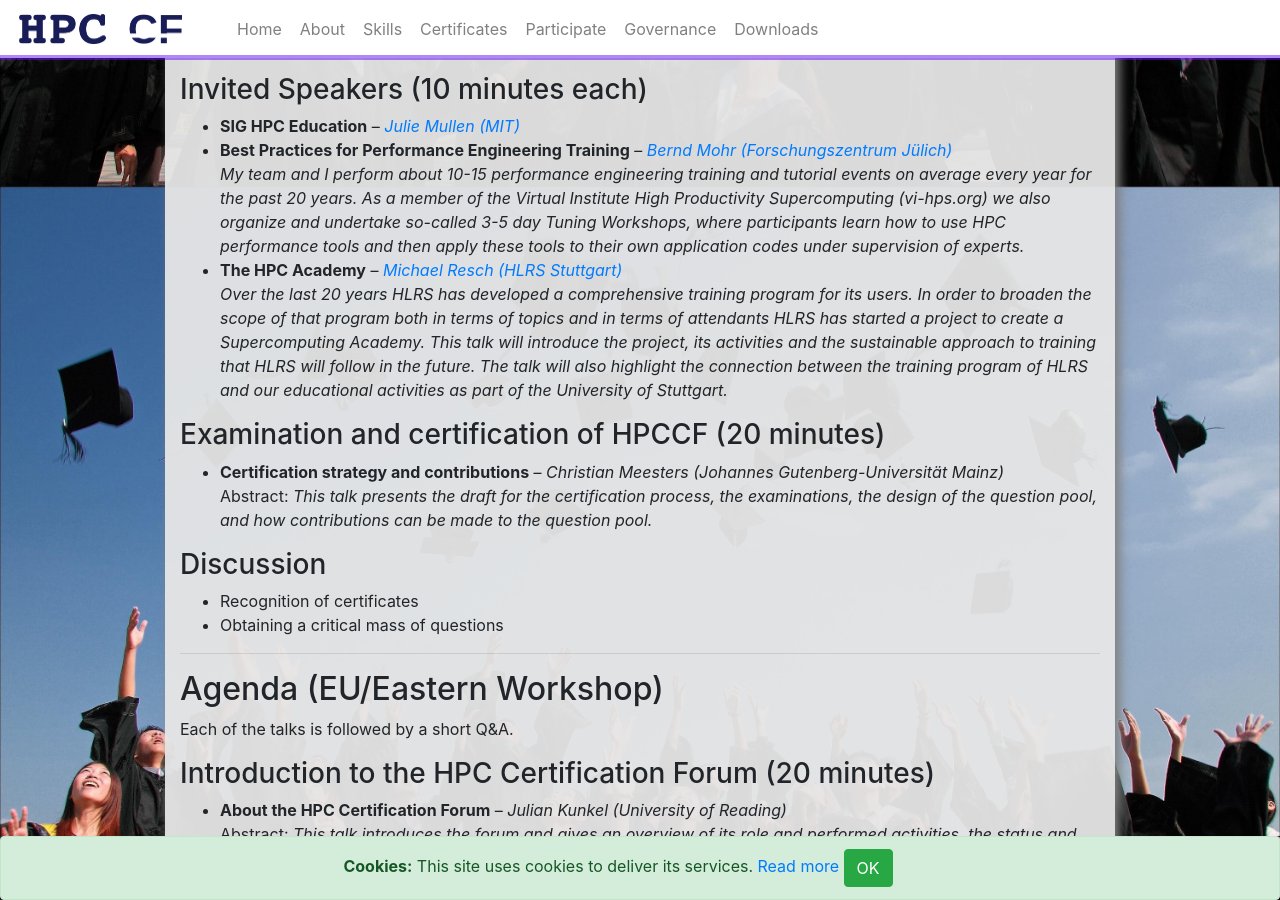
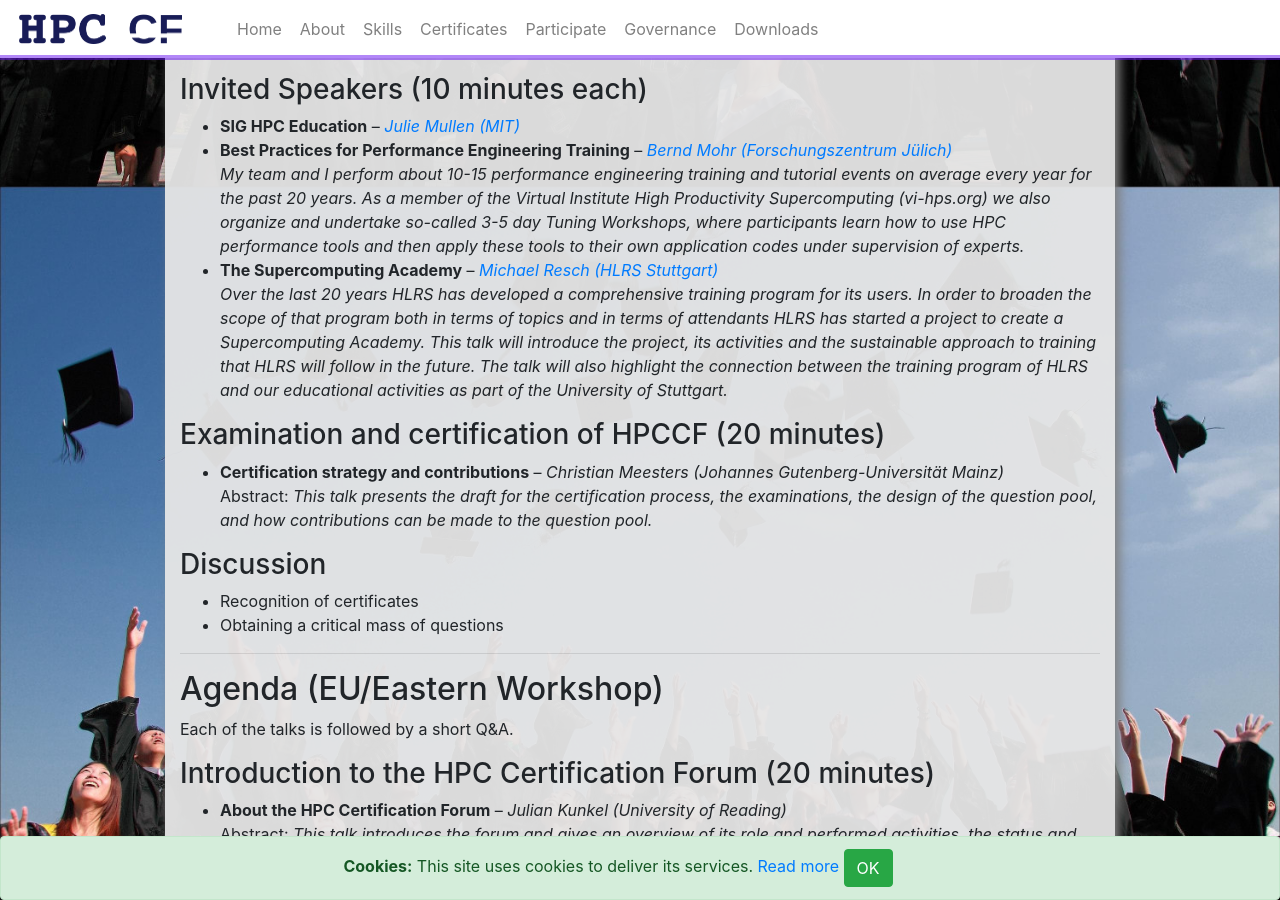
Before and after one commit to HPC-certification-forum/www, a Jekyll site: the page built from data/_posts/2020-05-18-workshop.md, in a window 1280 px wide and 900 px high, scrolled down 1520 px. Built offline with Jekyll 4.4.1, drawn with Linux system fonts in a browser that asks for light colours.

Commit message:
Fix title

```diff
--- a/data/_posts/2020-05-18-workshop.md
+++ b/data/_posts/2020-05-18-workshop.md
@@ -56,7 +56,7 @@
 ### Invited Speakers (10 minutes each)
   * **SIG HPC Education** -- *[Julie Mullen (MIT)](https://www.ll.mit.edu/biographies/julie-mullen)*
   * **Best Practices for Performance Engineering Training** -- *[Bernd Mohr (Forschungszentrum Jülich)](https://www.fz-juelich.de/SharedDocs/Personen/IAS/JSC/EN/staff/mohr_b.html)* <br/> *My team and I perform about 10-15 performance engineering training and tutorial events on average every year for the past 20 years. As a member of the Virtual Institute High Productivity Supercomputing (vi-hps.org) we also organize and undertake so-called 3-5 day Tuning Workshops, where participants learn how to use HPC performance tools and then apply these tools to their own application codes under supervision of experts.*
-  * **The HPC Academy** -- *[Michael Resch (HLRS Stuttgart)](https://www.hlrs.de/about-us/organization/people/person/resch/)* <br/> *Over the last 20 years HLRS has developed a comprehensive training program for its users. In order to broaden the scope of that program both in terms of topics and in terms of attendants HLRS has started a project to create a Supercomputing Academy. This talk will introduce the project, its activities and the sustainable approach to training that HLRS will follow in the future. The talk will also highlight the connection between the training program of HLRS and our educational activities as part of the University of Stuttgart.*
+  * **The Supercomputing Academy** -- *[Michael Resch (HLRS Stuttgart)](https://www.hlrs.de/about-us/organization/people/person/resch/)* <br/> *Over the last 20 years HLRS has developed a comprehensive training program for its users. In order to broaden the scope of that program both in terms of topics and in terms of attendants HLRS has started a project to create a Supercomputing Academy. This talk will introduce the project, its activities and the sustainable approach to training that HLRS will follow in the future. The talk will also highlight the connection between the training program of HLRS and our educational activities as part of the University of Stuttgart.*
 
 ### Examination and certification of HPCCF (20 minutes)
   * **Certification strategy and contributions** -- *Christian Meesters (Johannes Gutenberg-Universität Mainz)* <br/>
```
